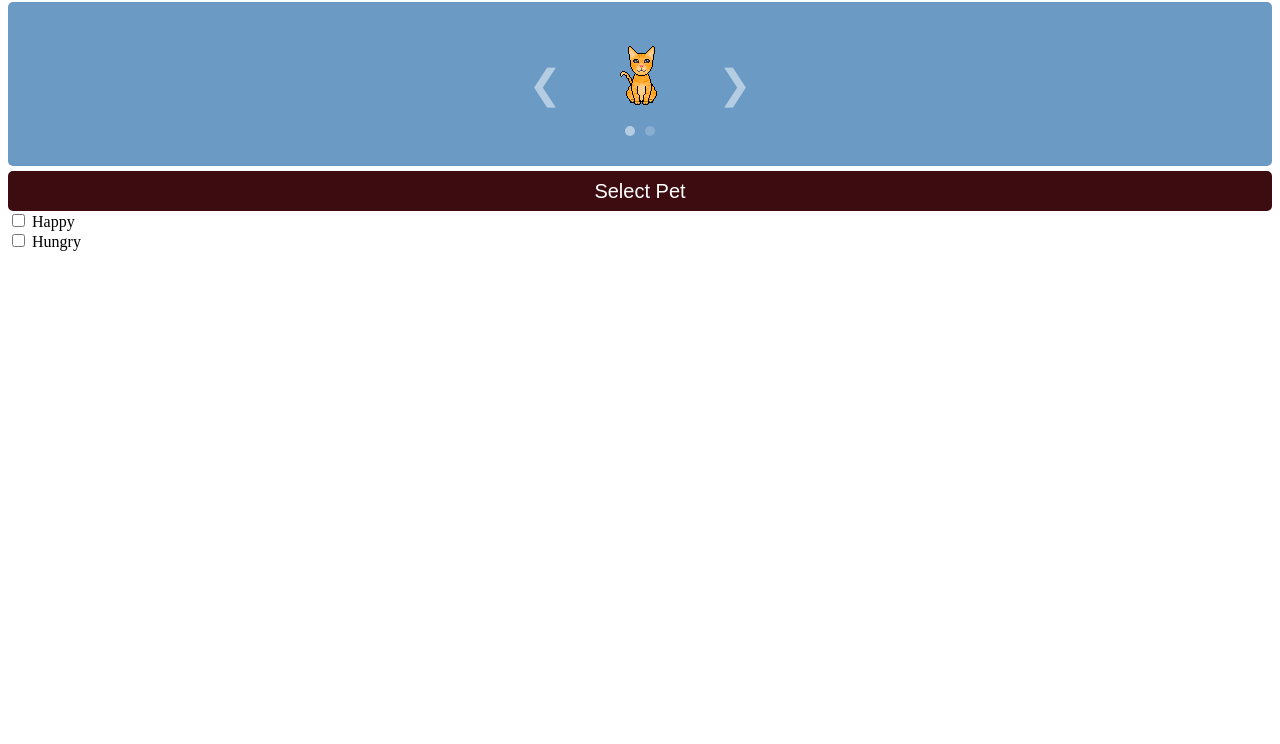
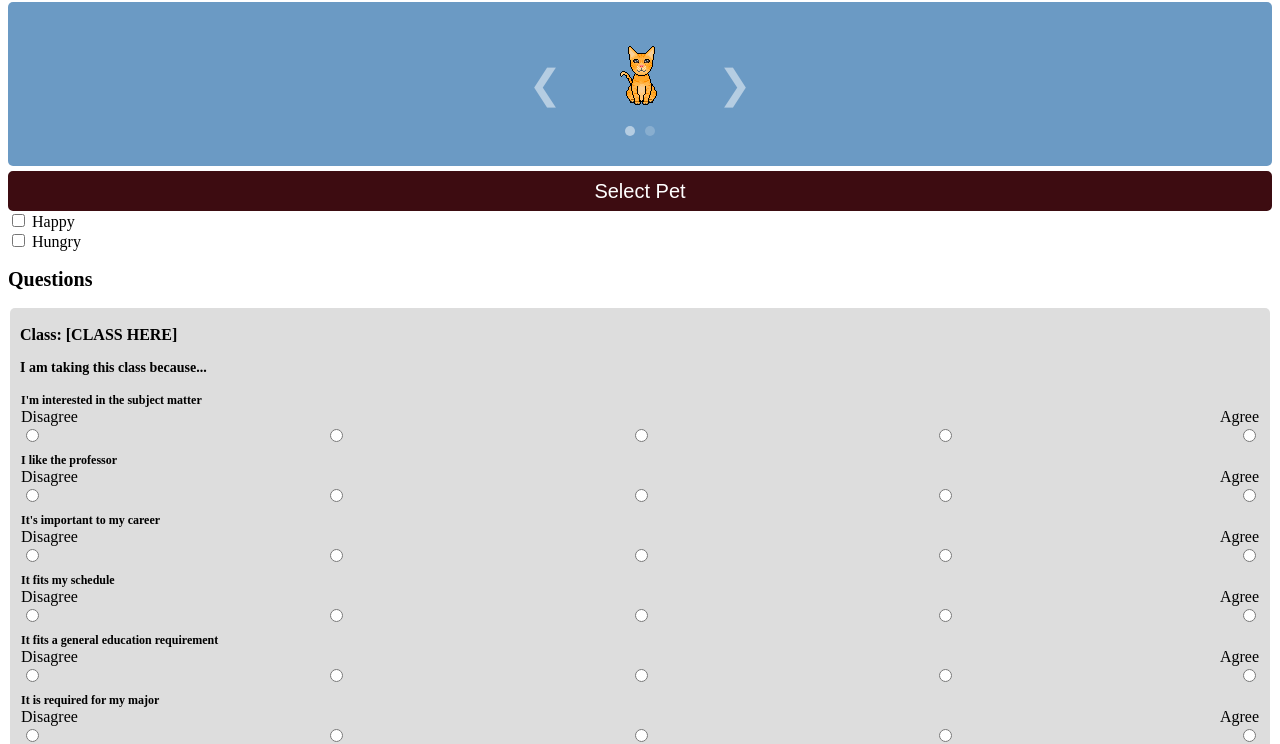
Before and after one commit to IsRo06/WeAreSeniorProject, a website with bundled scripts: page html/main.html in a window 1280 px wide. Shown: the part 64-808 px from the top of the page. Built offline with nearby package versions, Linux system fonts and the light colour scheme.

Commit message:
Added questionnaire to popup

```diff
--- a/css/styles.css
+++ b/css/styles.css
@@ -1,5 +1,13 @@
 h1 {
 	text-align: center;
+}
+
+h2 {
+	font-size: 20px;
+}
+
+h3 {
+	font-size: 16px;
 }
 
 #selectBtn {
@@ -90,3 +98,59 @@ h1 {
 .carousel__button--selected {
   background: rgba(255, 255, 255, 0.5);
 }
+
+
+.class-questions{
+	margin: 2px;
+	background: #ddd;
+	border-radius: 5px;
+	padding: 2px 10px;
+}
+
+.class-prompt{
+	font-size: 14px;
+	font-weight: bold;
+	padding: 0;
+}
+
+.likert{
+	display: flex;
+	flex-direction: column;
+	gap: 0;
+	padding: 3px 0;
+	margin: 5px 1px;
+}
+
+.likertQuestion{
+	padding: 0;
+	margin: 0;
+	font-weight: bold;
+	font-size: 12px;
+}
+
+.likertLabels{
+	display: flex;
+	flex-direction: row;
+	justify-content: space-between;
+	margin: 0;
+	padding: 0;
+	font-weight: normal;
+}
+
+.likertLabels p{
+	padding: 0;
+	margin: 0;
+}
+
+.likertBtns{
+	display: flex;
+	flex-direction: row;
+	justify-content: space-between;
+	margin: 0;
+}
+
+.likertBtns input{
+	border-radius: 50%;
+	background: black;
+	border-color: blue;
+}
--- a/html/main.html
+++ b/html/main.html
@@ -32,6 +32,40 @@
       Hungry
     </label>
 
+	<div>
+		<h2> Questions </h2>
+		<div class="motivation-questionnaire">
+			<div class="class-questions">
+				<h3> Class: [CLASS HERE] </h3>
+				<p class="class-prompt">I am taking this class because...</P>
+				<div class="likert">
+					<p class="likertQuestion">I'm interested in the subject matter</p>
+				</div>
+				<div class="likert">
+					<p class="likertQuestion">I like the professor</p>
+				</div>
+				<div class="likert">
+					<p class="likertQuestion">It's important to my career</p>
+				</div>
+				<div class="likert">
+					<p class="likertQuestion">It fits my schedule</p>
+				</div>
+				<div class="likert">
+					<p class="likertQuestion">It fits a general education requirement</p>
+				</div>
+				<div class="likert">
+					<p class="likertQuestion">It is required for my major</p>
+				</div>
+				<div class="likert">
+					<p class="likertQuestion">I think it'll be a valuable experience</p>
+				</div>
+				<label class="likertQuestion" for="additional-thoughts">Additional thoughts...</p>
+					<textarea id="additional-thoughts" name="additional-thoughts" rows="4" cols="40">Additional thoughts...</textarea>
+			</div>
+		</div>
+
+	</div>
+
 
     <script type="module" src="/js/popup.js"></script>
   </body>
--- a/js/popup.js
+++ b/js/popup.js
@@ -124,3 +124,34 @@ document.querySelectorAll(".carousel").forEach((carousel) => {
 	items[0].classList.add("carousel__item--selected");
 	buttons[0].classList.add("carousel__button--selected");
 });
+
+document.querySelectorAll(".motivation-questionnaire").forEach((questionnaire) => {
+	const classQ = document.querySelectorAll(".class-questions");
+
+	classQ.forEach((question) => {
+		const items = document.querySelectorAll(".likert");
+		items.forEach((question) => {
+			question.insertAdjacentHTML("beforeend",
+				`
+					<div class="likertLabels">
+						<p>Disagree</p>
+						<p>Agree</p>
+					</div>
+					<div class ="likertBtns">
+						<input name="1" type="radio" value="1" />
+						<input name="1" type="radio" value="2" />
+						<input name="1" type="radio" value="3" />
+						<input name="1" type="radio" value="4" />
+						<input name="1" type="radio" value="5" />
+					</div>
+					`
+			);
+		});
+		question.insertAdjacentHTML("beforeend",
+			`
+			<p> Yo ho yo ho </p>
+			`
+		);
+	});
+
+});
```
